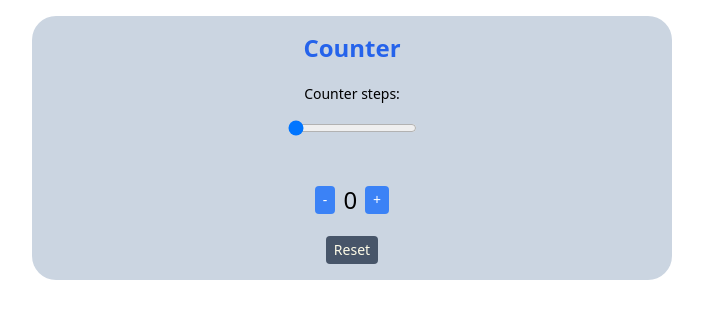
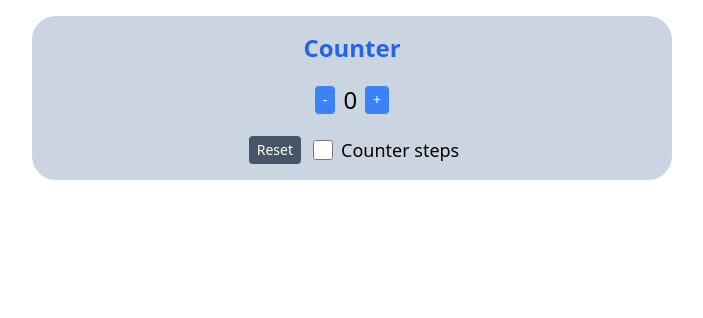
Before and after one commit to fabiankargl/React-App, a React (Create React App) app: page / in a window 1280 px wide. Shown: the top 318 px of the page, without its empty margins (288-991 px from the left). Built offline with nearby package versions, Linux system fonts and the light colour scheme.

Commit message:
show counter steps conditionally and styled more

```diff
--- a/src/App.jsx
+++ b/src/App.jsx
@@ -1,8 +1,6 @@
 import Counter from "./components/Counter";
 
-
 function App() {
-
   return (
     <>
       <Counter />
--- a/src/components/Counter.jsx
+++ b/src/components/Counter.jsx
@@ -4,13 +4,16 @@ export default function Counter() {
   const [counterState, setCounterState] = useState({
     counter: 0,
     counterSteps: 1,
+    stepsOnOff: false,
   });
 
   const handleIncrease = () => {
     setCounterState((prevState) => {
       return {
         ...prevState,
-        counter: prevState.counter + counterState.counterSteps,
+        counter: prevState.stepsOnOff
+          ? prevState.counter + prevState.counterSteps
+          : prevState.counter + 1,
       };
     });
   };
@@ -19,7 +22,9 @@ export default function Counter() {
     setCounterState((prevState) => {
       return {
         ...prevState,
-        counter: prevState.counter - counterState.counterSteps,
+        counter: prevState.stepsOnOff
+          ? prevState.counter - prevState.counterSteps
+          : prevState.counter - 1,
       };
     });
   };
@@ -42,23 +47,18 @@ export default function Counter() {
     });
   };
 
+  const handleStepsOnOff = () => {
+    setCounterState((prevState) => {
+      return {
+        ...prevState,
+        stepsOnOff: !prevState.stepsOnOff,
+      };
+    });
+  };
+
   return (
     <div className="flex flex-col items-center bg-slate-300 m-4 rounded-3xl p-4 w-1/2 mx-auto">
       <h1 className="text-2xl font-bold text-blue-600">Counter</h1>
-      <div className="flex flex-col items-center my-5">
-        <label htmlFor="counterSteps" className="text-sm mb-2">
-          Counter steps:
-        </label>
-        <input
-          type="range"
-          name="counterSteps"
-          min="1"
-          max="10"
-          value={counterState.counterSteps}
-          onChange={(event) => handleSteps(event)}
-          className=" my-2"
-        />
-      </div>
       <div className="flex items-center justify-center my-5">
         <button
           onClick={handleDecrease}
@@ -76,14 +76,40 @@ export default function Counter() {
           +
         </button>
       </div>
-      <div className="flex items-center flex-col">
+      <div className="flex items-center">
         <button
           onClick={resetCounter}
           className="text-sm mx-1 py-1 px-2 bg-slate-600 rounded text-yellow-50"
         >
           Reset
         </button>
+        <input
+          type="checkbox"
+          id="steps"
+          className="form-checkbox h-5 w-5 text-blue-600 mx-2"
+          onClick={handleStepsOnOff}
+        />
+        <label htmlFor="steps" className="text-lg">
+          Counter steps
+        </label>
       </div>
+      {counterState.stepsOnOff && (
+        <div className="flex items-center  m-5">
+          <label htmlFor="counterSteps" className="text-lg text-gray-700 mr-4">
+            Steps:
+          </label>
+          <input
+            type="range"
+            name="counterSteps"
+            min="1"
+            max="10"
+            value={counterState.counterSteps}
+            onChange={(event) => handleSteps(event)}
+            className="w-full h-2 bg-gray-200 rounded-lg appearance-none cursor-pointer range-lg"
+          />
+          <span className="text-lg ml-4">{counterState.counterSteps}</span>
+        </div>
+      )}
     </div>
   );
 }
```
